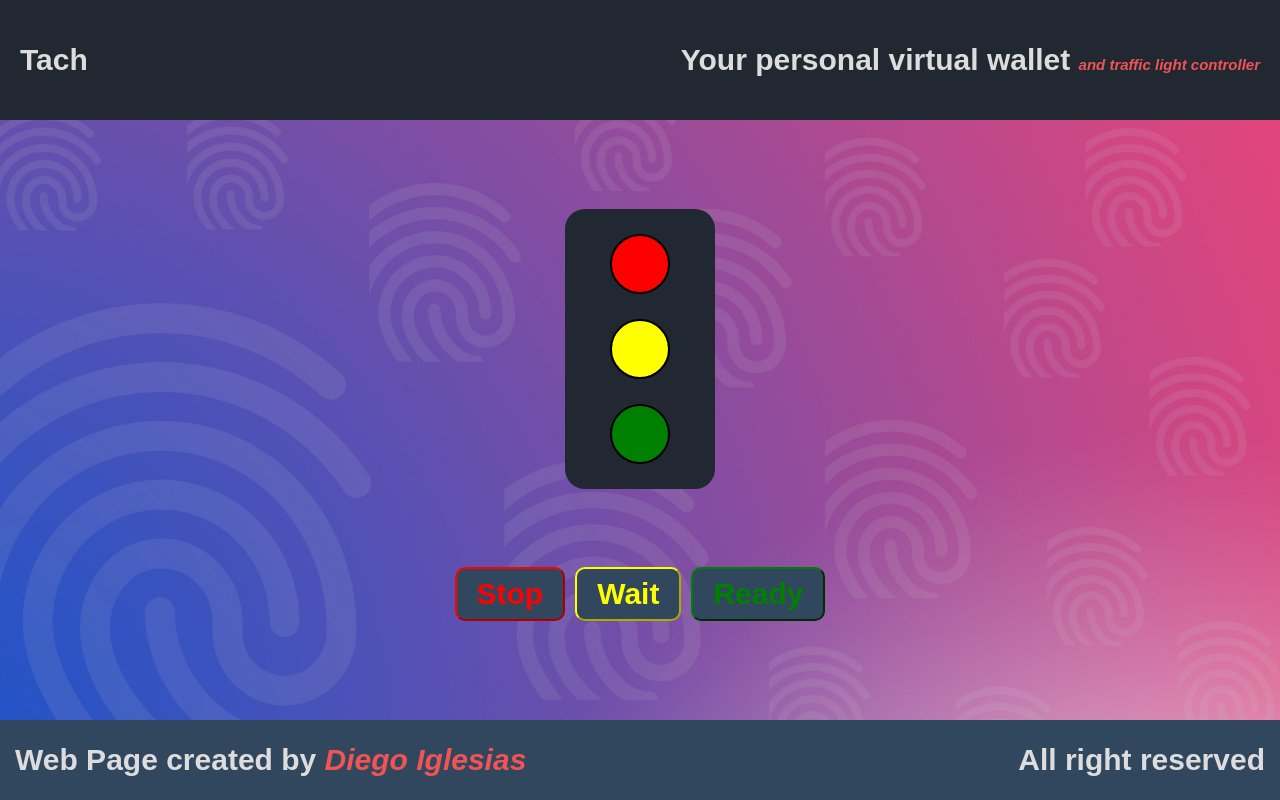
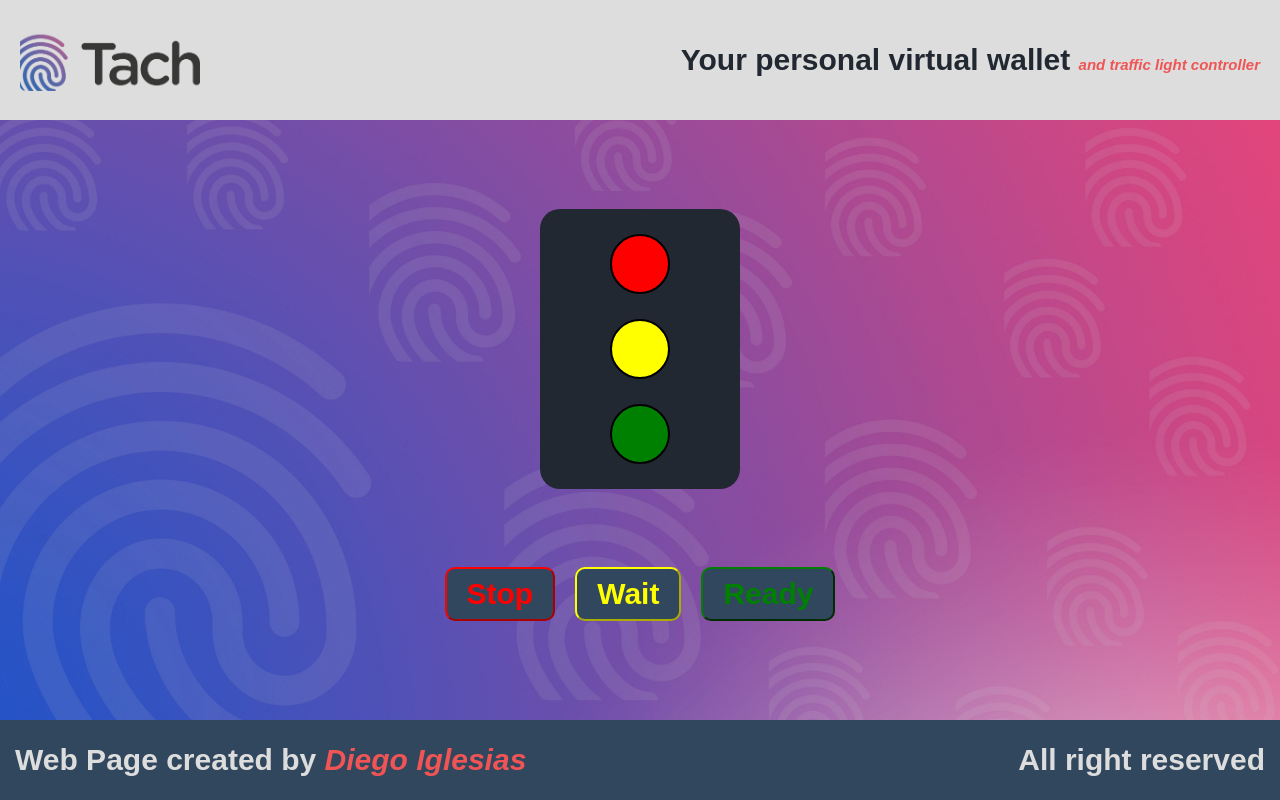
Before and after one commit to diegoiglesiasrojo/traffic-lights, a React (Create React App) app: page / in a window 1280 px wide. Built offline with nearby package versions, Linux system fonts and the light colour scheme.

Commit message:
header and general responsive fixed

```diff
--- a/src/App.css
+++ b/src/App.css
@@ -13,17 +13,17 @@ header {
     justify-content: center;
     align-items: center;
     padding: 5px 10px;
-    background: #222831;
+    background: #DDDDDD;
 }
 
 header p {
-    color: #DDDDDD;
+    color: #222831;
     font-weight: bold;
     margin: 5px 0px;
 }
 
-header .logo {
-    font-size: 30px;
+header img {
+    width: 60%;
 }
 
 header .logoPhrase {
@@ -144,7 +144,16 @@ main .container .buttonContainer .greenLightButton {
 }
 
 @media screen and (min-width:300px){
+    header {
+        flex-direction: row;
+        justify-content: space-between;
+        align-items: center;
+    }
 
+    header img {
+        width: 140px;
+        margin-right: 10px;
+    }
 }
 
 @media screen and (min-width:350px){
@@ -161,12 +170,12 @@ main .container .buttonContainer .greenLightButton {
     }
 
     main .container .buttonContainer button {
-        margin: 10px 5px;
+        margin: 10px 10px;
     }
 }
 
 @media screen and (min-width:500px){
-    header, footer {
+    footer {
         flex-direction: row;
         justify-content: space-between;
         align-items: center;
@@ -212,6 +221,14 @@ main .container .buttonContainer .greenLightButton {
 }
 
 @media screen and (min-width:1260px){
+    header img {
+        width: 180px;
+    }
+
+    main .container .trafficLights {
+        width: 200px;
+    }
+
     main .container .trafficLights div {
         width: 60px;
         height: 60px;
@@ -223,6 +240,10 @@ main .container .buttonContainer .greenLightButton {
 }
 
 @media screen and (min-width:1440px){
+    header img {
+        width: 220px;
+    }
+
     header .logo {
         font-size: 60px;
     }
@@ -234,9 +255,17 @@ main .container .buttonContainer .greenLightButton {
     header .logoPhrase span {
         font-size: 20px;
     }
+
+    main .container .trafficLights {
+        width: 250px;
+    }
 }
 
 @media screen and (min-width:1920px){
+    header img {
+        width: 330px;
+    }
+
     header .logo {
         font-size: 70px;
     }
@@ -247,6 +276,10 @@ main .container .buttonContainer .greenLightButton {
 
     header .logoPhrase span {
         font-size: 25px;
+    }
+
+    main .container .trafficLights {
+        width: 300px;
     }
 
     main .container .trafficLights div {
@@ -260,6 +293,10 @@ main .container .buttonContainer .greenLightButton {
 }
 
 @media screen and (min-width:2560px){
+    header img {
+        width: 400px;
+    }
+
     header .logo {
         font-size: 80px;
     }
@@ -272,6 +309,10 @@ main .container .buttonContainer .greenLightButton {
         font-size: 40px;
     }
 
+    main .container .trafficLights {
+        width: 400px;
+    }
+
     main .container .trafficLights div {
         width: 90px;
         height: 90px;
--- a/src/components/Header.js
+++ b/src/components/Header.js
@@ -4,7 +4,7 @@ import React from "react"
 const Header = () => {
     return (
         <header>
-            <p className="logo">Tach</p>
+            <img src="/assets/logo.png" alt="logo"/>
             <p className="logoPhrase">Your personal virtual wallet <span>and traffic light controller</span></p>
         </header>
     )
```
Also changed, not shown: public/assets/logo.png (added).
